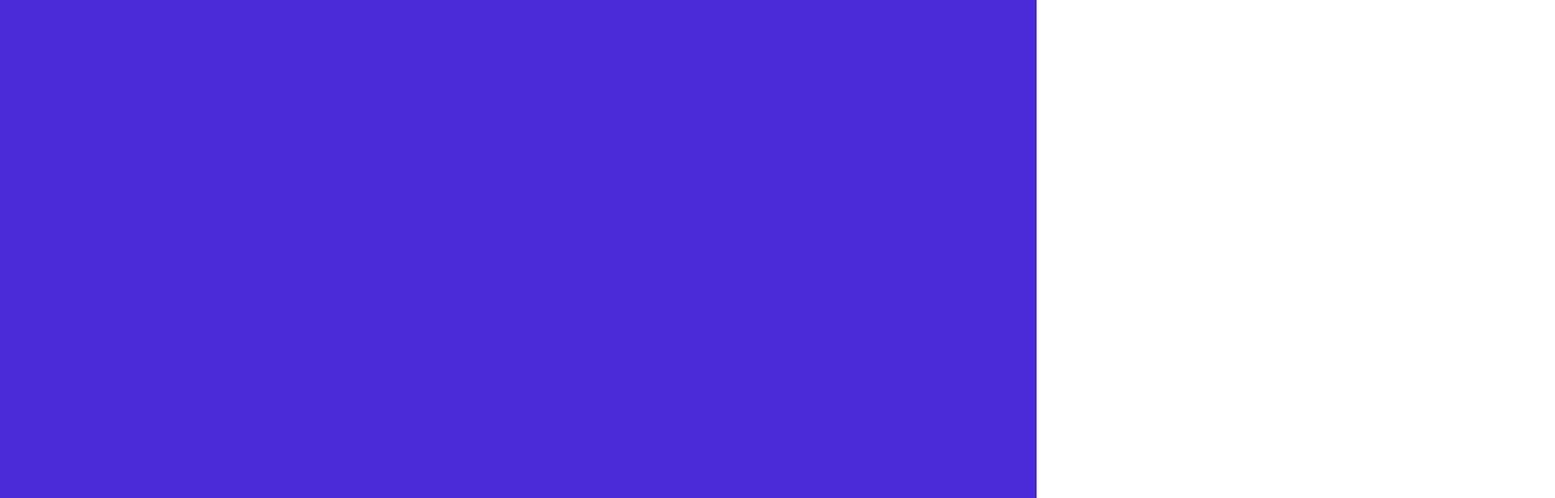
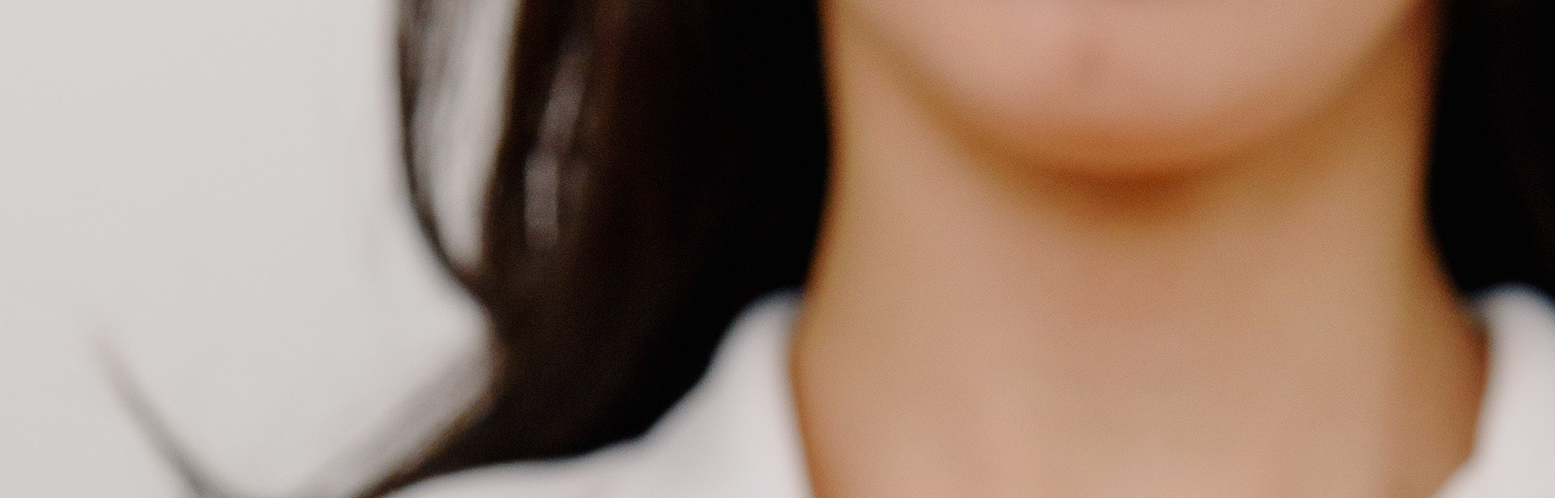
Before and after one commit to johnnyseubert/frontend-projeto-apex, a React (Vite) app: page / in a window 1280 px wide. Shown: the top 616 px of the page at 81% size, 1920 px wide, since content can reach past the window. Built offline with nearby package versions, Linux system fonts and the light colour scheme.

Commit message:
add div pagina de login e imagens de login e cadastro

```diff
--- a/src/paginas/Login/Login.tsx
+++ b/src/paginas/Login/Login.tsx
@@ -4,7 +4,14 @@ import './Login.css';
 export const PaginaLogin = () => {
 	return (
 		<div className="pagina_login">
+			<div className="container_login">
+				<div className='formulario_login'>
 
+				</div>
+				<div className='imagem_login'>
+					<img src="/imagens/login.jpg"/>
+				</div>
+			</div>
 		</div>
 	);
 };
```
Also changed, not shown: public/imagens/cadastro.jpg (added), public/imagens/login.jpg (added).
